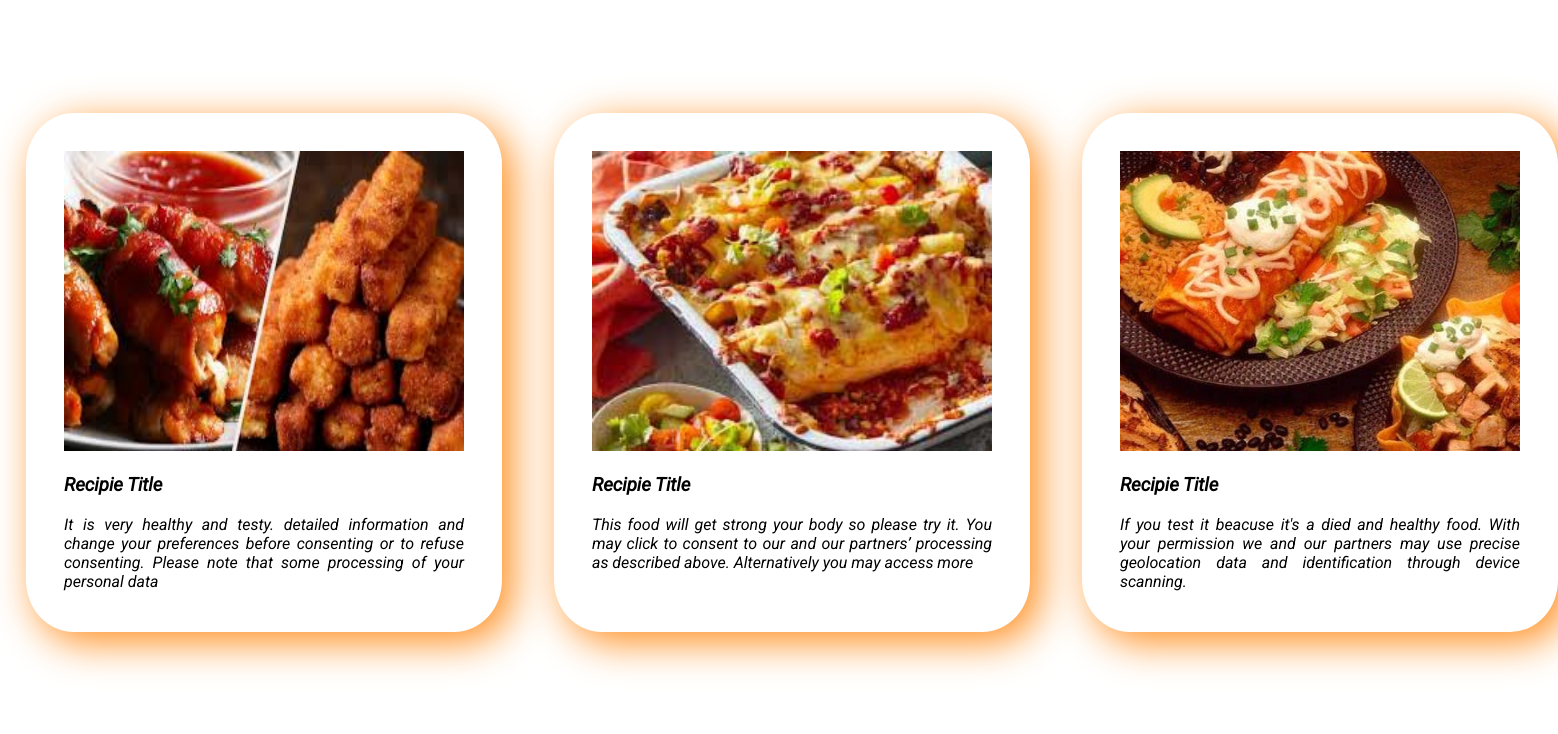
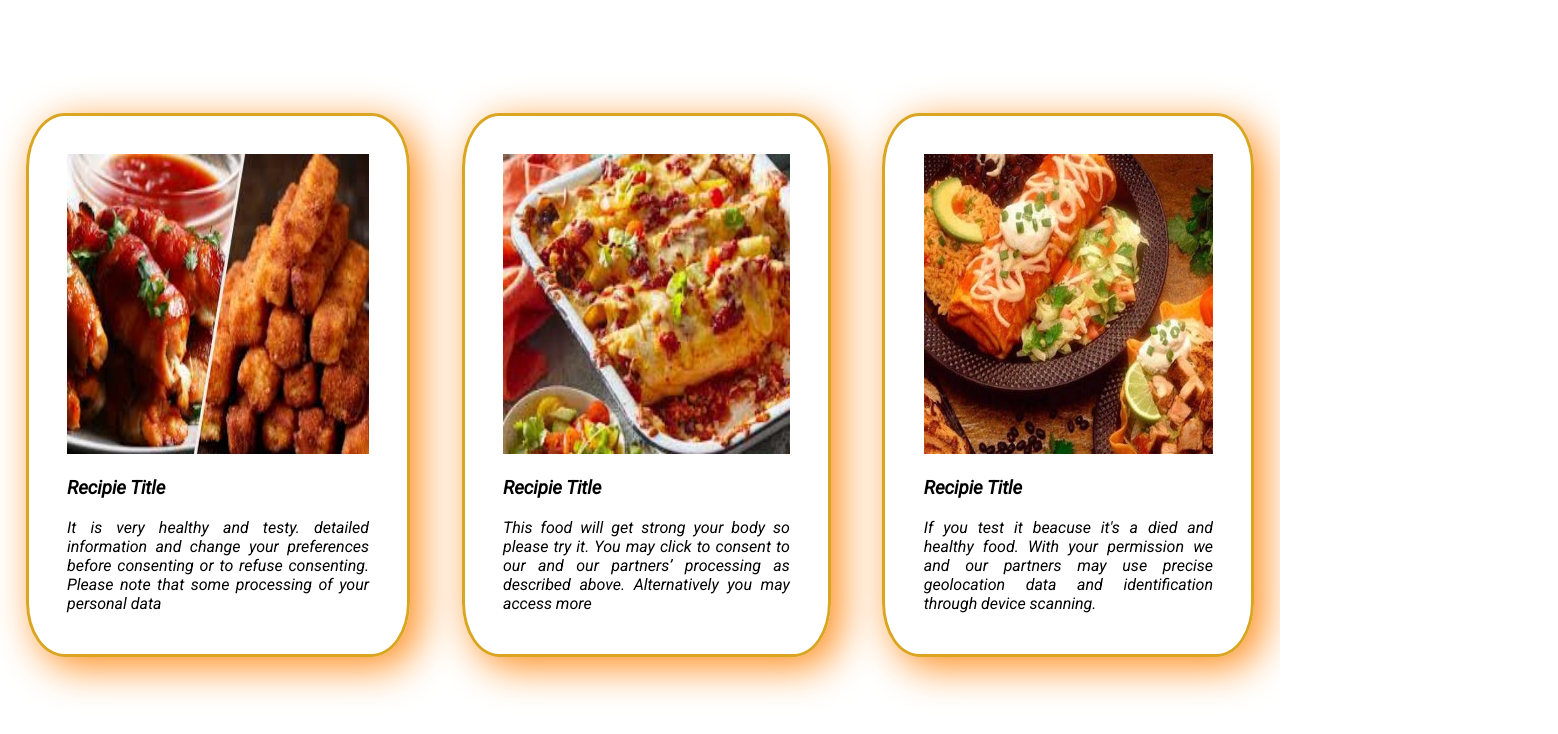
Before and after one commit to Atikhasan143/fun-food-gallary, a plain HTML site: page index.html in a window 1280 px wide. Shown: the part 1462-2196 px from the top of the page, 1558 px wide, since content can reach past the window. Drawn offline with Linux system fonts and the light colour scheme.

```diff
--- a/style.css
+++ b/style.css
@@ -25,6 +25,7 @@ marquee{
     font-size: 50px;
     box-sizing: content-box;
     font-weight: 700;
+    color: indigo;
 }
 .flexible-container{
     display: flex;
@@ -74,7 +75,6 @@ marquee{
     padding-left: 2%;
 }
 .recipie-item{
-    width:60%;
     margin-left: 2%;
     margin-right: 2%;
     padding-right: 3%;
@@ -83,8 +83,13 @@ marquee{
     padding-bottom: 2%;
     border-radius: 10%;
     box-shadow: 10px 10px 40px #ff8c1a;
+    border: solid goldenrod;
+}
+.recipie-item img {
+    width: 100%;
 }
 .footer-place{
     text-align: center;
     background-color: 	#404040;
+    height: 140px;
 }
```
Also changed, not shown: index.html (+1 -0 lines), food-4.jpg (added), images2/food-1.png (added), images2/food-3.png (added), 1 other file.
